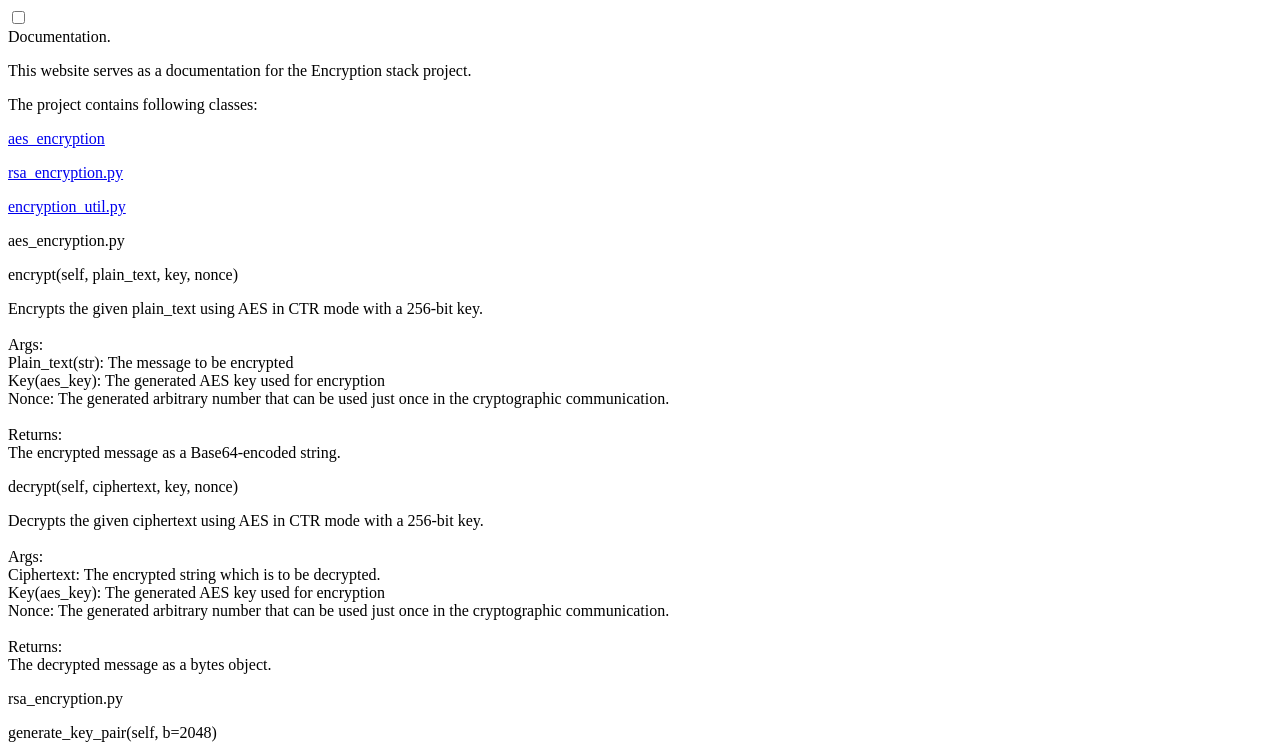
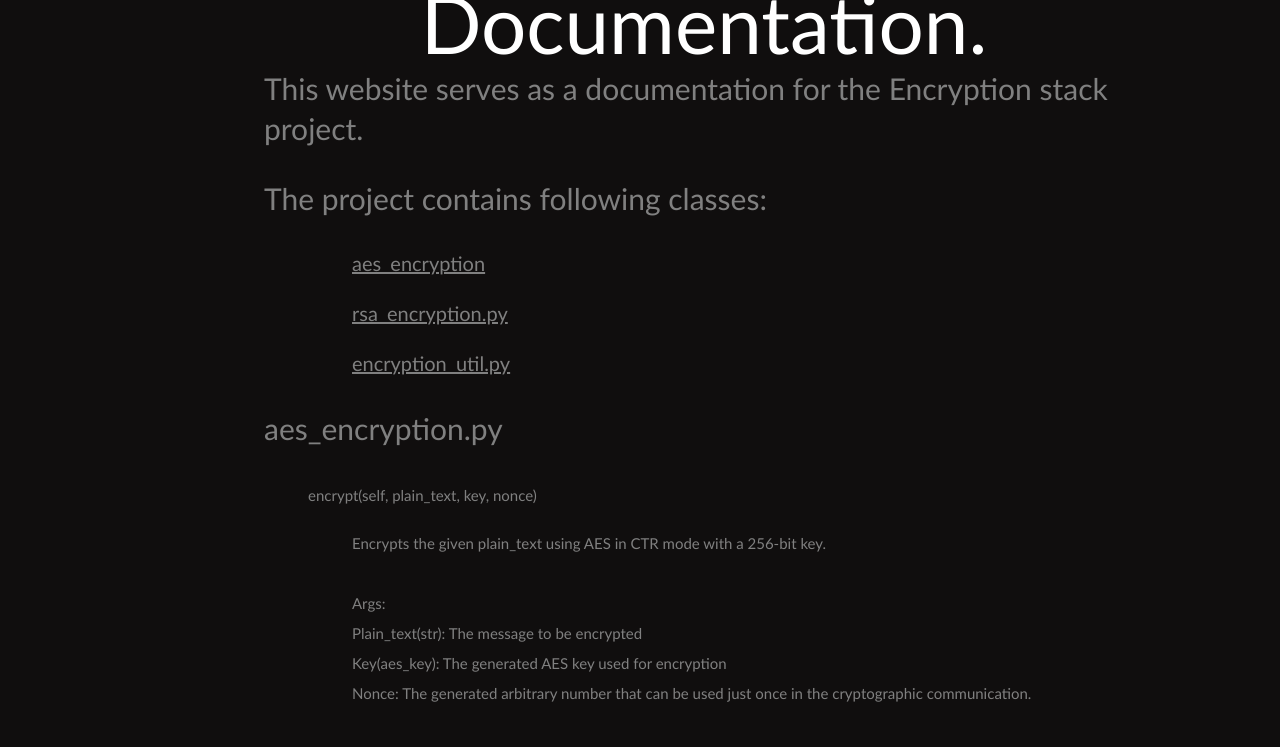
Before and after one commit to YeshaswiniVasudev/DocumentationForEncryptionStack, a plain HTML site: page documentation.html in a window 1280 px wide. Shown: the top 747 px of the page. Drawn offline with nearby package versions, Linux system fonts and the light colour scheme.

Commit message:
Add files via upload

```diff
--- a/css/styles.css
+++ b/css/styles.css
@@ -1,7 +1,46 @@
+body{
+    background: rgb(16, 14, 14);
+    padding-left: 20%;
+    padding-right:10%;
 
-
-body {
-    background-color: var(--white);
-    color: var(--main-bg);
-    cursor: none;
-}
+  }
+  .hero-text{
+    width: 100%;
+   font-size: 80px;
+   text-align: center;
+   font-family: 'Trebuchet MS', 'Lucida Sans Unicode', 'Lucida Grande', 'Lucida Sans', Arial, sans-serif;
+   font-weight: 100;
+   color: white;
+   line-height: 30px;
+  }
+  .info-desc{
+    font-family: 'Trebuchet MS', 'Lucida Sans Unicode', 'Lucida Grande', 'Lucida Sans', Arial, sans-serif;
+    font-size: 15px;
+    color: grey;
+    margin-left:10%;
+    line-height: 30px;
+  }
+  .info-paras{
+    font-family: 'Trebuchet MS', 'Lucida Sans Unicode', 'Lucida Grande', 'Lucida Sans', Arial, sans-serif;
+    font-size: 30px;
+    color: grey;
+    line-height: 40px;
+  }
+  a{
+    color: grey;
+    line-height: 30px;
+  }
+  .sub-container{
+    font-family: 'Trebuchet MS', 'Lucida Sans Unicode', 'Lucida Grande', 'Lucida Sans', Arial, sans-serif;
+    font-size: 20px;
+    color: grey;
+    margin-left:10%;
+    line-height: 30px;
+  }
+  .info-functions{
+    font-family: 'Trebuchet MS', 'Lucida Sans Unicode', 'Lucida Grande', 'Lucida Sans', Arial, sans-serif;
+    font-size: 15px;
+    color: grey;
+    margin-left:5%;
+    line-height: 35px;
+  }
--- a/documentation.html
+++ b/documentation.html
@@ -20,11 +20,6 @@
 
       <div class="cursor"></div>
       <div class="cursor2"></div>
-        <div class="topnav">
-            <div class="nav">
-                <input type="checkbox" id="nav-check">
-            </div>
-        </div>
         <div class="hero-text">
             Documentation.
         </div>
@@ -365,8 +360,7 @@
               &ensp; &ensp; vii. Crypto.Cipher<br><br>
               4)  Directly use the util ( You can also use the (xyz)_encryption.py classes directly to make your own new util -- See usage in the comments in the code) <br> <br>
 
-              Note: To understand the flow you can also refer to tests_proj_4a/driver.py <br> <br>
-              Voila!
+              Note: To understand the flow you can also refer to tests_proj/driver.py <br> <br>
             </p>
 
           </div>
@@ -378,24 +372,14 @@
             <p class="info-paras para4">Testing</p>
 
             <p class="info-functions">
-              Functional, Unit and Negative tests can be found at tests_proj_4a/main_test.py
+              Functional, Unit and Negative tests can be found at tests_proj/main_test.py
 
 
 
 
             </div>
 
-            <div class="info">
-
-              <p class="info-paras para2">
-               <a href="https://www.canva.com/design/DAFhuSuHHec/X-C_jW4QnxDSTegaiWFGiw/edit?utm_content=DAFhuSuHHec&utm_campaign=designshare&utm_medium=link2&utm_source=sharebutton"><span  id="work-page">Presentation link.</span></a>
-              </p>
-            </div>
-            <a href=""><span  id="work-page"> Presentation Link </a> </span> </a>
-
 
         </div>
-
-   <script src="project.js"></script>
     </body>
 </html>
```
